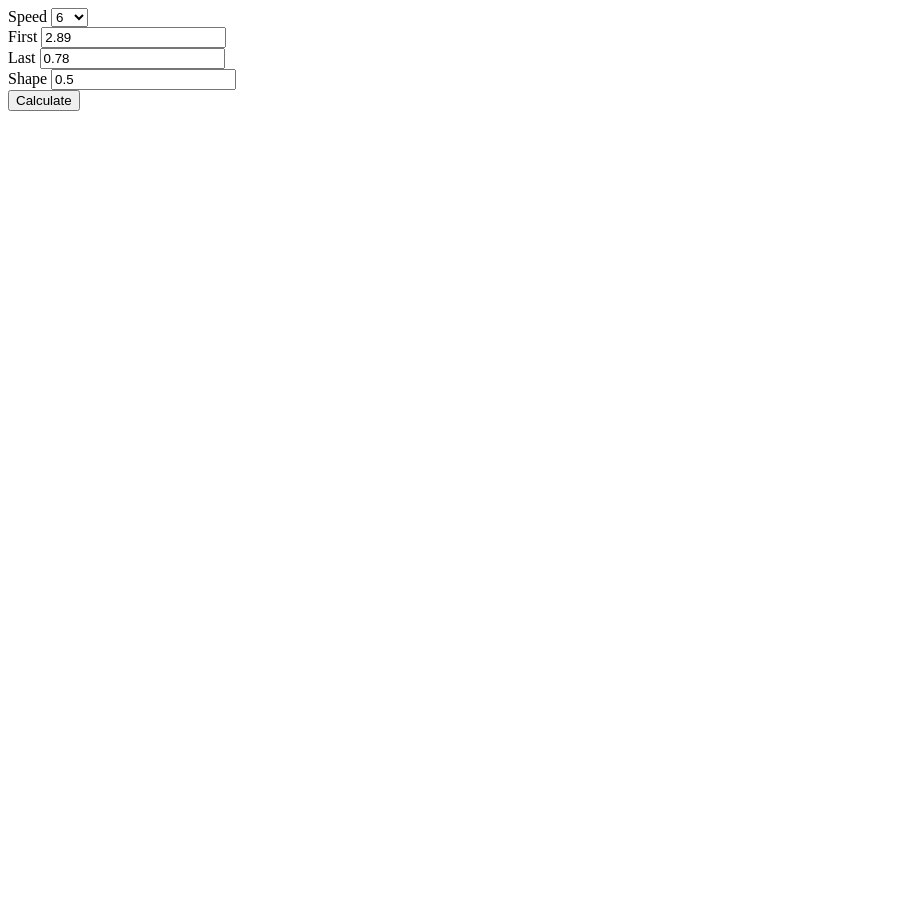
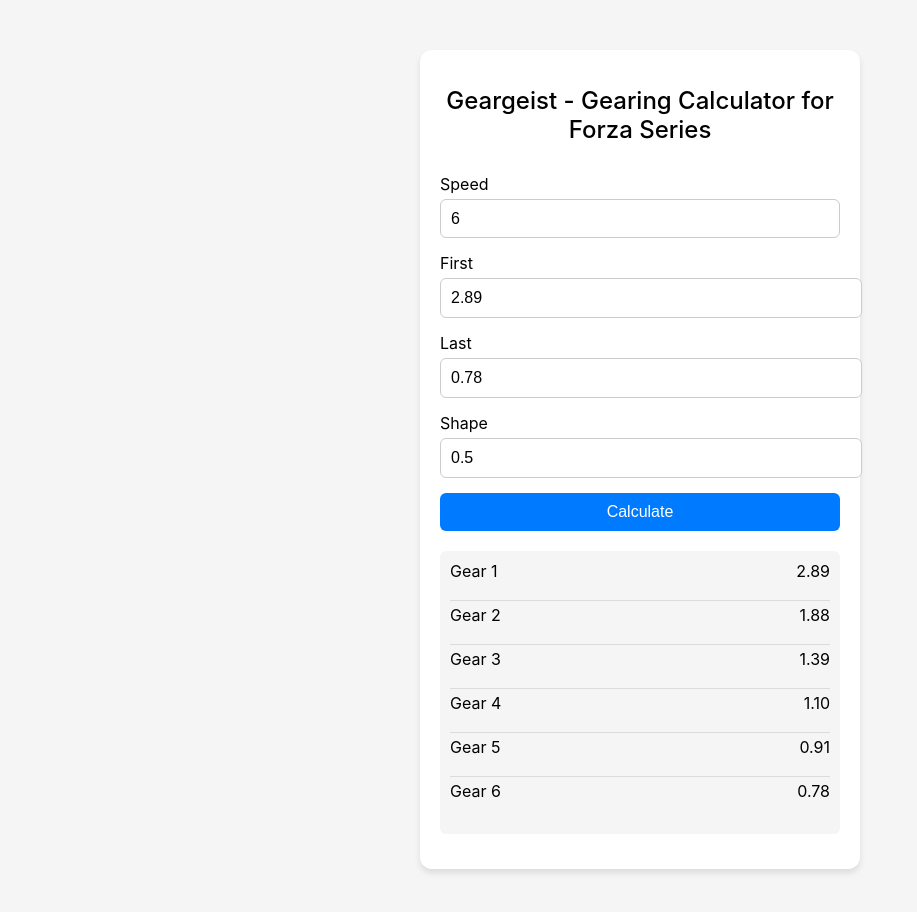
Before and after one commit to TempusGPT/forza-gt, a SvelteKit app: page / in a window 1280 px wide. Shown: the top 912 px of the page, without its empty margins (0-917 px from the left). Before the commit the page ends 800 px from the top, so only its background shows below. Built offline with nearby package versions, Linux system fonts and the light colour scheme.

Commit message:
Add styles using GPT-4

```diff
--- a/src/routes/+page.svelte
+++ b/src/routes/+page.svelte
@@ -6,7 +6,7 @@
   let first: number = 2.89;
   let last: number = 0.78;
   let shape: number = 0.5;
-  let result: number[] = [];
+  let result: number[] = [2.89, 1.88, 1.39, 1.1, 0.91, 0.78];
 
   const range = (start: number, end: number) => {
     return Array.from({ length: end - start + 1 }, (_, i) => start + i);
@@ -48,6 +48,9 @@
   <title>Geargeist - Gearing Calculator for Forza Series</title>
 </svelte:head>
 
+<div class="container">
+  <h1>Geargeist - Gearing Calculator for Forza Series</h1>
+
   <div>
     <label for="speed">Speed</label>
     <select name="speed" bind:value={speed}>
@@ -65,7 +68,11 @@
       step="0.01"
       bind:value={first}
       on:blur={(e) =>
-      validate(e, { min: 0.48, max: 6, digit: 2 }, (value) => (first = value))}
+        validate(
+          e,
+          { min: 0.48, max: 6, digit: 2 },
+          (value) => (first = value)
+        )}
     />
   </div>
 
@@ -94,8 +101,94 @@
   </div>
 
   <button on:click={calculate}>Calculate</button>
-<div>
+  <div class="result">
     {#each result as gear, i}
-    <div>{i + 1}: {gear.toFixed(2)}</div>
+      <div class="gear-row">
+        <div>Gear {i + 1}</div>
+        <div>{gear.toFixed(2)}</div>
+      </div>
     {/each}
   </div>
+</div>
+
+<style>
+  :global(body) {
+    font-family: -apple-system, BlinkMacSystemFont, "Segoe UI", Roboto, Oxygen,
+      Ubuntu, Cantarell, "Fira Sans", "Droid Sans", "Helvetica Neue", sans-serif;
+    margin: 0;
+    background-color: #f5f5f5;
+  }
+
+  .container {
+    max-width: 400px;
+    margin: 50px auto;
+    padding: 20px;
+    background-color: #fff;
+    border-radius: 12px;
+    box-shadow: 0 4px 6px rgba(0, 0, 0, 0.1);
+  }
+
+  h1 {
+    text-align: center;
+    font-size: 24px;
+    font-weight: 500;
+    margin-bottom: 30px;
+  }
+
+  div {
+    margin-bottom: 15px;
+  }
+
+  label {
+    display: block;
+    font-size: 16px;
+    margin-bottom: 5px;
+  }
+
+  input,
+  select {
+    width: 100%;
+    padding: 10px;
+    font-size: 16px;
+    border: 1px solid #ccc;
+    border-radius: 6px;
+    appearance: none;
+    background-color: #fff;
+    outline: none;
+  }
+
+  button {
+    width: 100%;
+    padding: 10px;
+    font-size: 16px;
+    border: none;
+    background-color: #007aff;
+    color: #fff;
+    border-radius: 6px;
+    cursor: pointer;
+    transition: background-color 0.3s;
+  }
+
+  button:hover {
+    background-color: #005ad5;
+  }
+
+  .result {
+    margin-top: 20px;
+    background-color: #f5f5f5;
+    padding: 10px;
+    border-radius: 6px;
+  }
+
+  .gear-row {
+    display: flex;
+    justify-content: space-between;
+    margin-bottom: 4px;
+    padding-bottom: 4px; /* Add padding-bottom */
+    border-bottom: 1px solid rgba(0, 0, 0, 0.1); /* Add border-bottom */
+  }
+
+  .gear-row:last-child {
+    border-bottom: none; /* Remove border-bottom from the last gear-row */
+  }
+</style>
```
Lines whose indentation alone changed are shown as unchanged.
